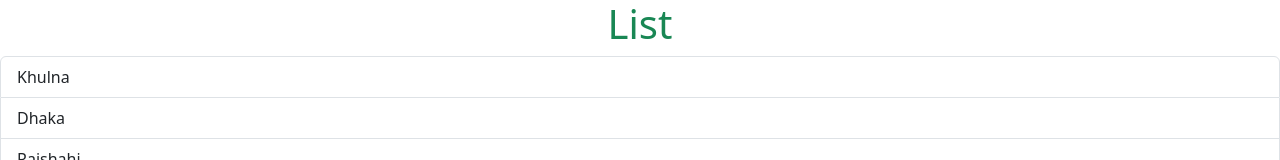
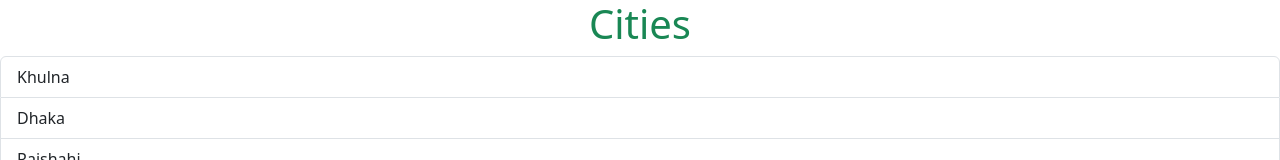
Before and after one commit to mushfiqur-rahman/react-tsx, a React (Vite) app: page / in a window 1280 px wide. Shown: the top 160 px of the page. Built offline with nearby package versions, Linux system fonts and the light colour scheme.

Commit message:
pass data via props

```diff
--- a/src/App.tsx
+++ b/src/App.tsx
@@ -1,18 +1,16 @@
-
-
-import './App.css'
-import ListGroup from './components/ListGroup'
-
+import "./App.css";
+import ListGroup from "./components/ListGroup";
 
 function App() {
+  let items = ["Khulna", "Dhaka", "Rajshahi", "CTG", "Sylhet"];
 
   return (
     <>
       <div>
-        <ListGroup/>
+        <ListGroup items={items} heading="Cities"/>
       </div>
     </>
-  )
+  );
 }
 
-export default App
+export default App;
--- a/src/components/ListGroup.tsx
+++ b/src/components/ListGroup.tsx
@@ -1,14 +1,18 @@
 import { useState } from "react";
 
-function ListGroup() {
-  let items = ["Khulna", "Dhaka", "Rajshahi", "CTG", "Sylhet"];
+// { items: [], heading: string }
+interface Props {
+  items: string[];
+  heading: string;
+}
 
+function ListGroup({ items, heading }: Props) {
   //  Hook
   const [seletedIndex, setSeletedIndex] = useState(-1);
 
   return (
     <>
-      <h1 className="text-success text-center">List</h1>
+      <h1 className="text-success text-center">{heading}</h1>
       {items.length === 0 && <p>No item found. 404!</p>}
       <ul className="list-group">
         {items.map((item, index) => (
```
